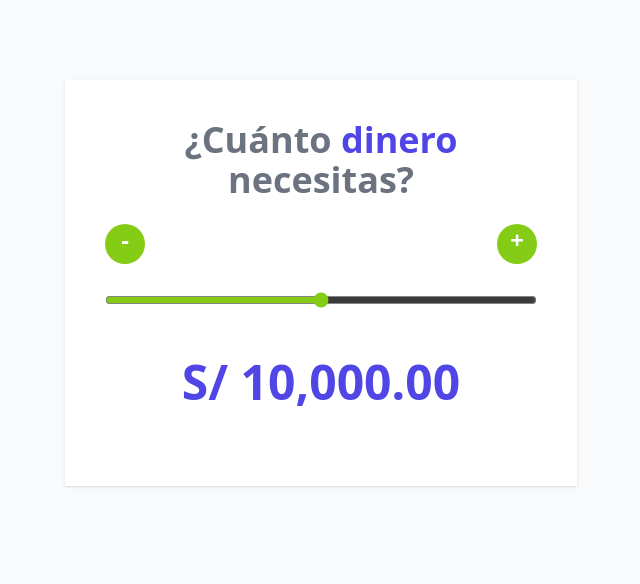
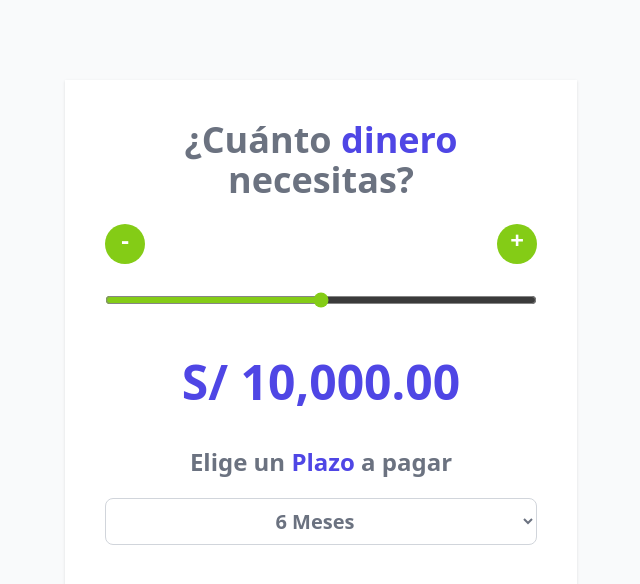
Before and after one commit to PeterArce96/cotizador-prestamos, a React (Vite) app: page / in a window 1280 px wide. Shown: the top 584 px of the page, without its empty margins (319-959 px from the left). Built offline with nearby package versions, Linux system fonts and the light colour scheme.

Commit message:
cotizador - Creando el select para Plazo a pagar

```diff
--- a/src/App.jsx
+++ b/src/App.jsx
@@ -75,6 +75,16 @@
         {formatearDinero(cantidad)}
       </p>
 
+      <h2 className='text-2xl font-extrabold text-gray-500 text-center'>
+        Elige un <span className='text-indigo-600'>Plazo </span> a pagar
+      </h2>
+
+      <select className='mt-5 w-full p-2 bg-white border border-gray-300 rounded-lg text-center text-xl font-bold text-gray-500'>
+        <option value="6">6 Meses</option>
+        <option value="12">12 Meses</option>
+        <option value="24">24 Meses</option>
+      </select>
+
     </div>
   )
 }
```
